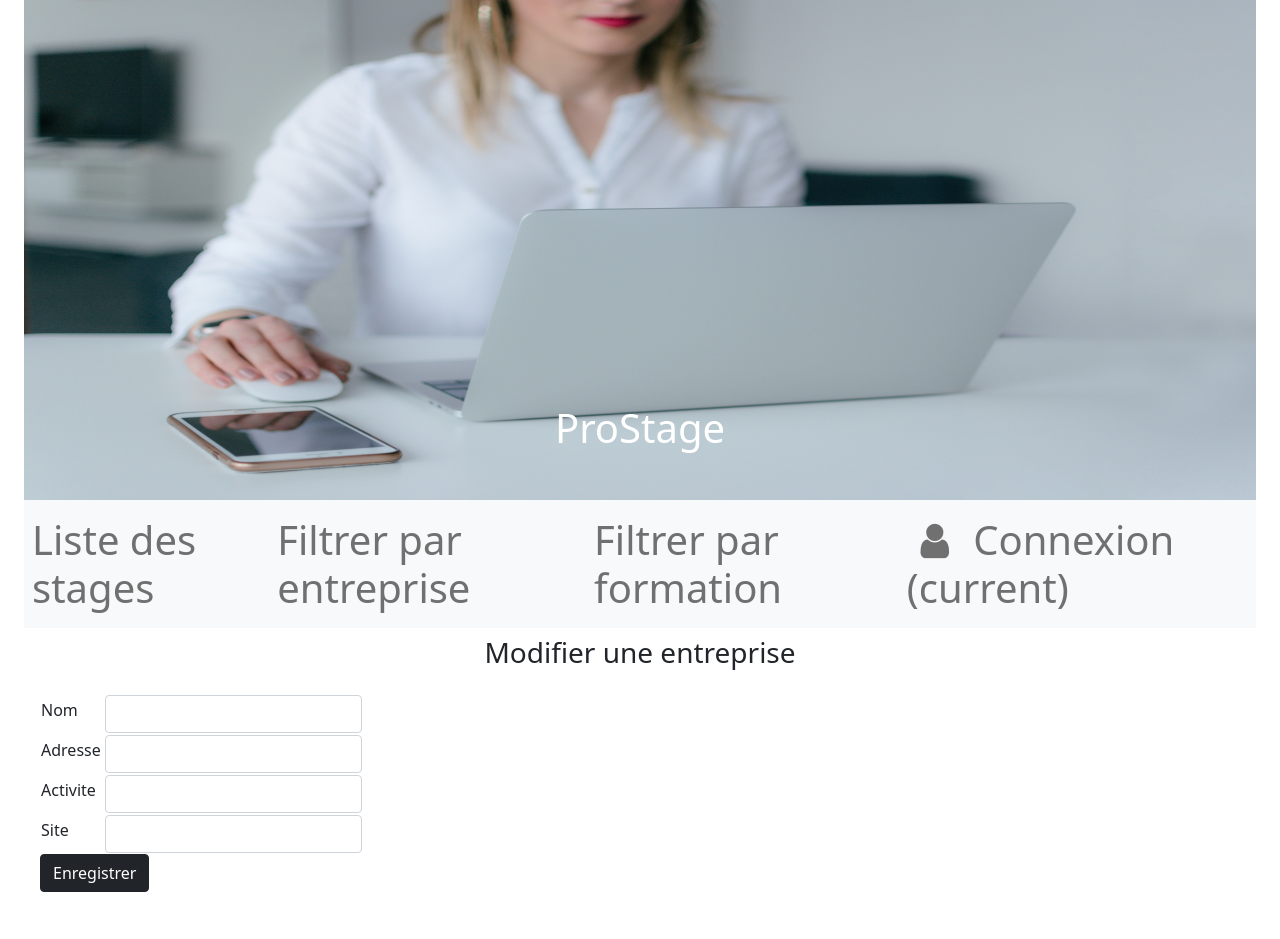
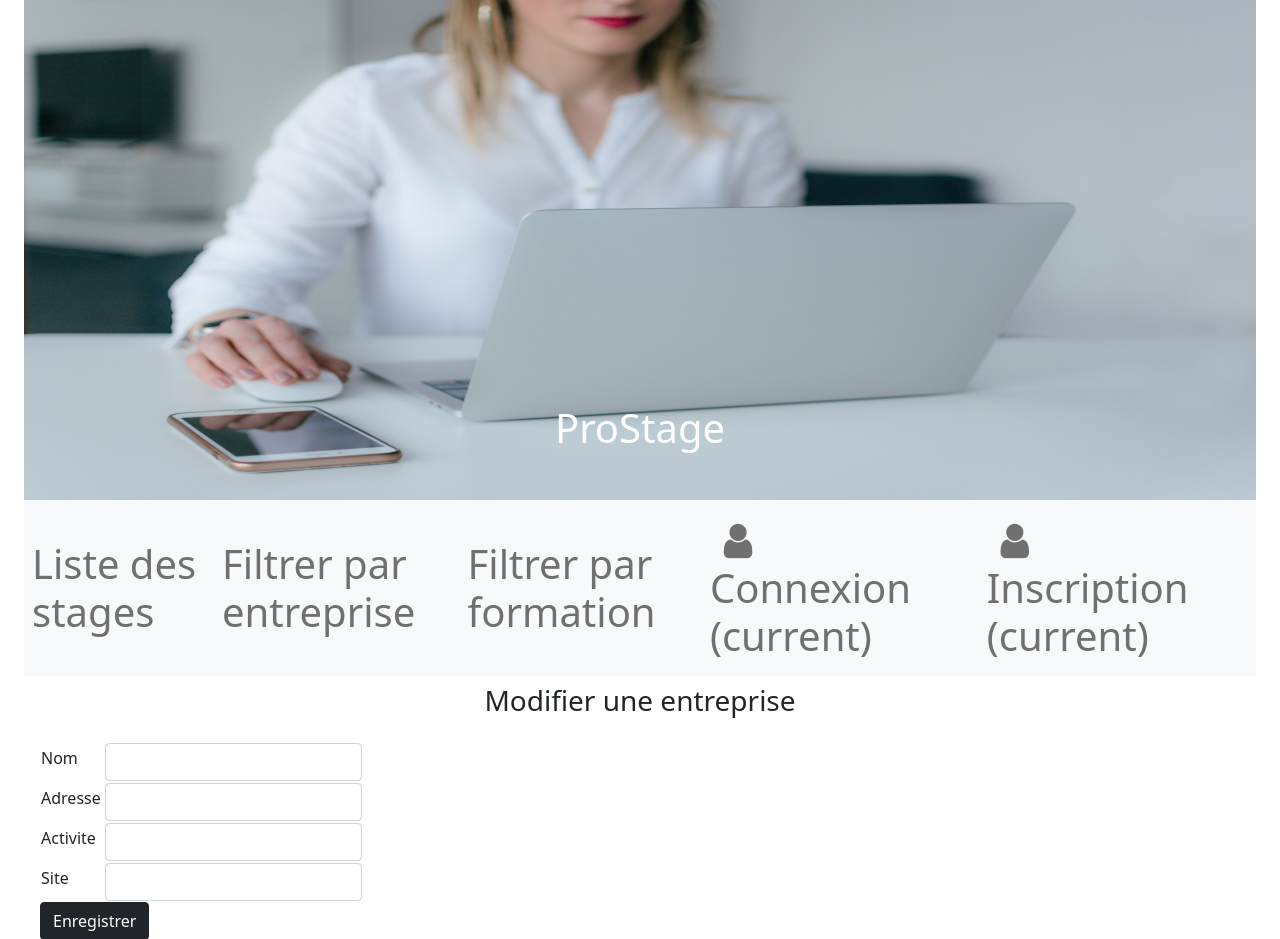
Before and after one commit to lucley64/ProStage, a Symfony app: template templates/pro_stage/formulaireAjoutModifEntreprise.html.twig in a window 1280 px wide. Shown: the top 939 px of the page. Before the commit the page ends 892 px from the top, so only its background shows below. Run offline with Twig, Linux system fonts and the light colour scheme; the template is opened without the code that fills it, so the values that code supplies are empty; form fields are guessed from the names that the template uses; some libraries are stand-ins or nearby versions.

Commit message:
ajout du incription

```diff
--- a/templates/base.html.twig
+++ b/templates/base.html.twig
@@ -95,6 +95,13 @@
 													</a>
 												</li>
 											{% endif %}
+												<li class="nav-item active">
+													<a class="nav-link" href="{{path('app_signin')}}">
+														<i class="icon-user"></i>
+														Inscription
+														<span class="sr-only">(current)</span>
+													</a>
+												</li>
 										</ul>
 									</div>
 								</nav>
```
